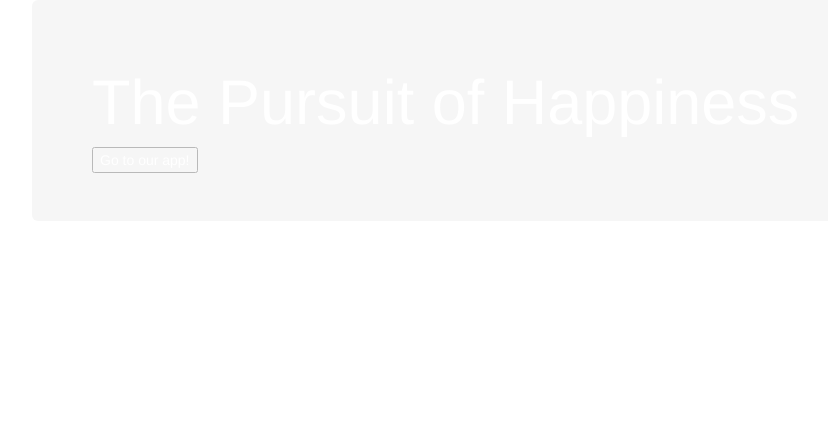
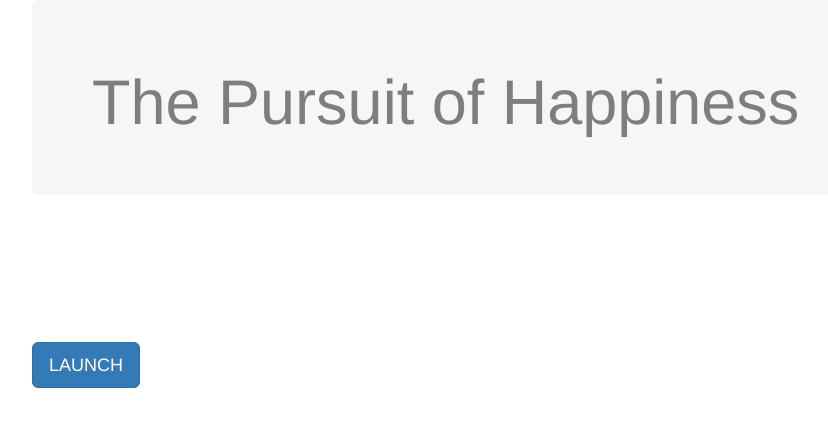
Before and after one commit to manna/Pursuit-Of-Happiness, a website: page chooseus.html in a window 1280 px wide. Shown: the whole page, without its empty margins (38-866 px from the left). Drawn offline with nearby package versions, Linux system fonts and the light colour scheme.

Commit message:
adds button to bring to app

```diff
--- a/chooseus.html
+++ b/chooseus.html
@@ -7,9 +7,16 @@
   <link rel="stylesheet" href="http://maxcdn.bootstrapcdn.com/bootstrap/3.3.4/css/bootstrap.min.css">
   <script src="https://ajax.googleapis.com/ajax/libs/jquery/1.11.3/jquery.min.js"></script>
   <script src="http://maxcdn.bootstrapcdn.com/bootstrap/3.3.4/js/bootstrap.min.js"></script>
+  <script>
+
+  </script>
   <style media="screen" type="text/css">
     .container {
       color: white;
+    }
+
+    .jumbotron {
+      color: black;
     }
   </style>
 </head>
@@ -18,15 +25,14 @@
 <div class="container">
   <div style = "opacity:0.5"class="jumbotron">
     <h1>The Pursuit of Happiness</h1>
-    <form action="home.html">
-      <input type="submit" value="Go to our app!">
-    </form>
   </div>
   <div class="row">
     <div class="col-sm-6">
       <h3>Why pursue happiness?</h3>
       <p>Lorem ipsum dolor sit amet, consectetur adipisicing elit...</p>
-      <p>Ut enim ad minim veniam, quis nostrud exercitation ullamco laboris...</p>
+      <p>So what are you waiting for? Try today!</p>
+      <button onclick = "window.location.href='home.html'" type = "button" class = "btn btn-primary btn-lg">LAUNCH</button>
+
     </div>
     <div class="col-sm-6">
       <h3>How did we help you pursue happiness?</h3>
```
